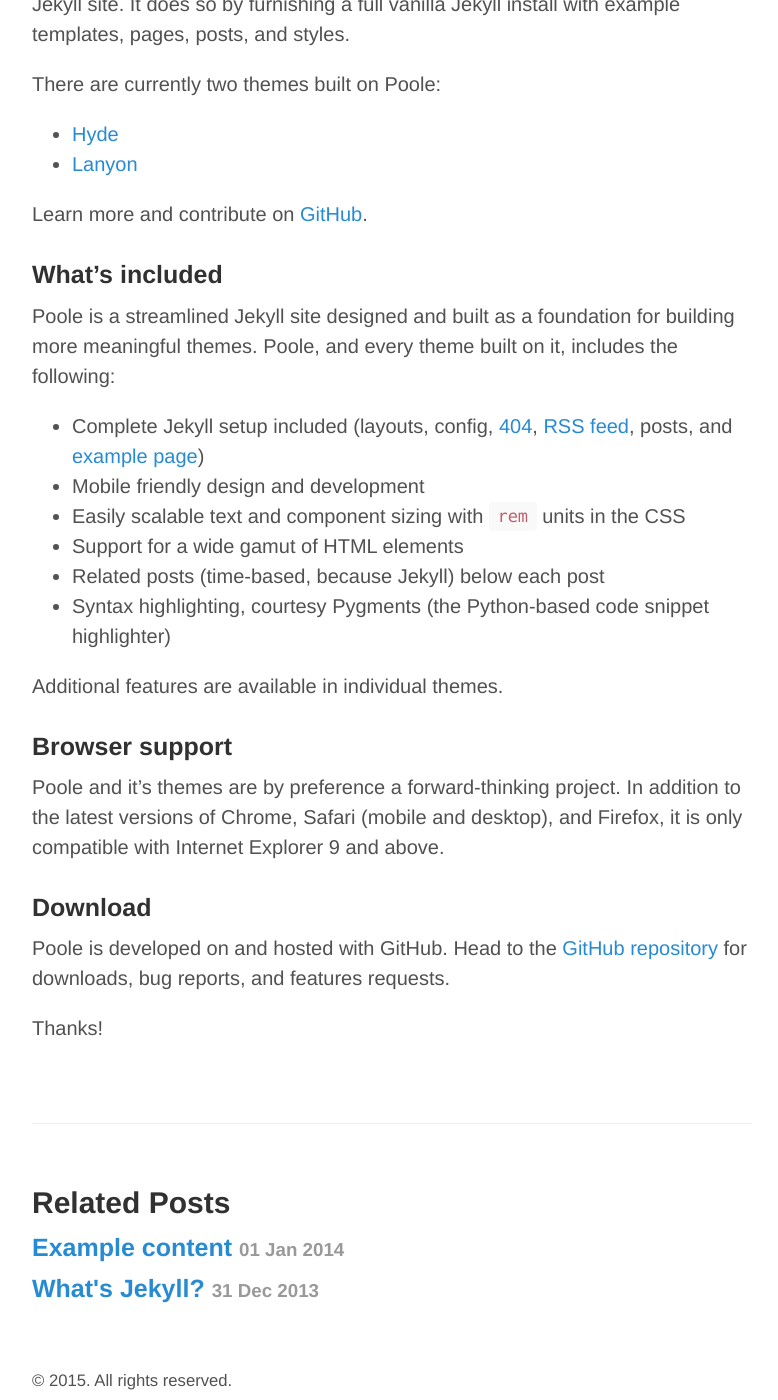
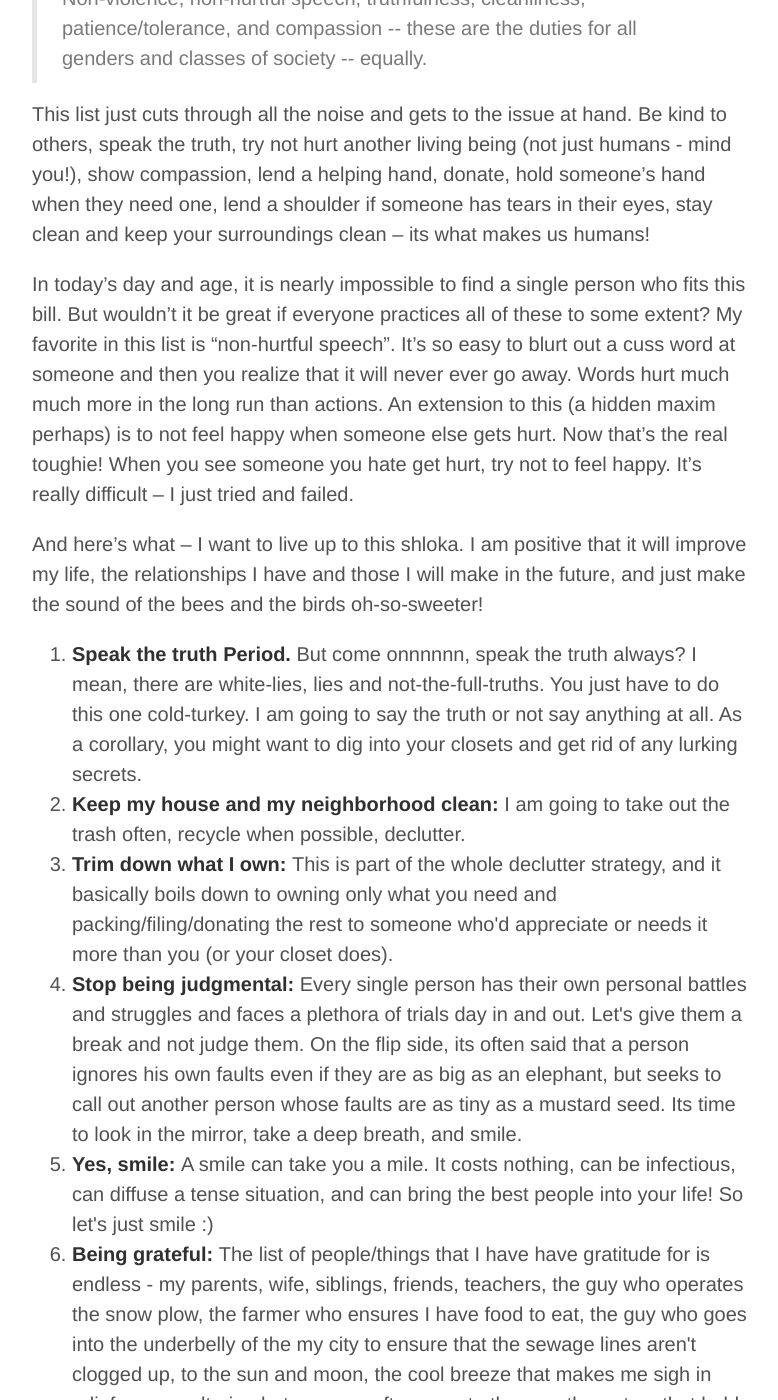
Before and after one commit to ponderingfish/ponderingfish.github.io, a Jekyll site: the page built from _posts/2014-01-02-introducing-poole.md, in a window 1280 px wide and 1400 px high, scrolled down 474 px. Shown: the whole window, without its empty margins (248-1026 px from the left). Built offline with Jekyll 4.4.1, drawn with Linux system fonts in a browser that asks for light colours; some of the changed text lies outside the part shown.

Commit message:
being human added

```diff
--- a/_posts/2014-01-02-introducing-poole.md
+++ b/_posts/2014-01-02-introducing-poole.md
@@ -1,40 +1,28 @@
 ---
 layout: post
-title: Introducing Poole
+title: Being human
 ---
+According to the <a href="http://sacred-texts.com/hin/gpu/index.htm" target="_blank">GaruDa puraNa</a> (an ancient Hindu text) :-
+<blockquote>
+ahiMsA sUnR^itA vANI satyashauche kShamA dayA |
+varNinAM li~NginAM chaiva sAmAnyo dharma uchyate || 1,213.22 ||
+</blockquote>
+This simple <a href="http://en.wikipedia.org/wiki/Shloka" target="_blank">shloka</a> captures the essence of a beautiful and simple lifestyle in two lines. Here's a rough English translation (help me if you can improve it) --
+<blockquote>
+Non-violence, non-hurtful speech, truthfulness, cleanliness, patience/tolerance, and compassion  -- these are the duties for all genders and classes of society -- equally.
+</blockquote>
 
-*The Strange Case of Dr. Jekyll and Mr. Hyde* tells the story of a lawyer investigating the connection of two persons, Dr. Henry Jekyll and Mr. Edward Hyde. Chief among the novel's supporting cast is a man by the name of Mr. Poole, Dr. Jekyll's loyal butler.
+This list just cuts through all the noise and gets to the issue at hand. Be kind to others, speak the truth, try not hurt another living being (not just humans - mind you!), show compassion, lend a helping hand, donate, hold someone's hand when they need one, lend a shoulder if someone has tears in their eyes, stay clean and keep your surroundings clean -- its what makes us humans!
 
------
+In today's day and age, it is nearly impossible to find a single person who fits this bill. But wouldn't it be great if everyone practices all of these to some extent? My favorite in this list is "non-hurtful speech". It's so easy to blurt out a cuss word at someone and then you realize that it will never ever go away. Words hurt much much more in the long run than actions. An extension to this (a hidden maxim perhaps) is to not feel happy when someone else gets hurt. Now that's the real toughie! When you see someone you hate get hurt, try not to feel happy. It's really difficult -- I just tried and failed.
 
-Poole is the butler for [Jekyll](http://jekyllrb.com), the static site generator. It's designed and developed by [@mdo](https://twitter.com/mdo) to provide a clear and concise foundational setup for any Jekyll site. It does so by furnishing a full vanilla Jekyll install with example templates, pages, posts, and styles.
-
-There are currently two themes built on Poole:
-
-* [Hyde](http://hyde.getpoole.com)
-* [Lanyon](http://lanyon.getpoole.com)
-
-Learn more and contribute on [GitHub](https://github.com/poole).
-
-### What's included
-
-Poole is a streamlined Jekyll site designed and built as a foundation for building more meaningful themes. Poole, and every theme built on it, includes the following:
-
-* Complete Jekyll setup included (layouts, config, [404](/404.html), [RSS feed](/atom.xml), posts, and [example page](/about))
-* Mobile friendly design and development
-* Easily scalable text and component sizing with `rem` units in the CSS
-* Support for a wide gamut of HTML elements
-* Related posts (time-based, because Jekyll) below each post
-* Syntax highlighting, courtesy Pygments (the Python-based code snippet highlighter)
-
-Additional features are available in individual themes.
-
-### Browser support
-
-Poole and it's themes are by preference a forward-thinking project. In addition to the latest versions of Chrome, Safari (mobile and desktop), and Firefox, it is only compatible with Internet Explorer 9 and above.
-
-### Download
-
-Poole is developed on and hosted with GitHub. Head to the <a href="https://github.com/poole/poole">GitHub repository</a> for downloads, bug reports, and features requests.
-
-Thanks!
+And here's what -- I want to live up to this shloka. I am positive that it will improve my life, the relationships I have and those I will make in the future, and just make the sound of the bees and the birds oh-so-sweeter!
+<ol>
+	<li><strong>Speak the truth Period.</strong> But come onnnnnn, speak the truth always? I mean, there are white-lies, lies and not-the-full-truths. You just have to do this one cold-turkey. I am going to say the truth or not say anything at all. As a corollary, you might want to dig into your closets and get rid of any lurking secrets.</li>
+	<li><strong>Keep my house and my neighborhood clean:</strong> I am going to take out the trash often, recycle when possible, declutter.</li>
+	<li><strong>Trim down what I own: </strong>This is part of the whole declutter strategy, and it basically boils down to owning only what you need and packing/filing/donating the rest to someone who'd appreciate or needs it more than you (or your closet does).</li>
+	<li><strong>Stop being judgmental: </strong>Every single person has their own personal battles and struggles and faces a plethora of trials day in and out. Let's give them a break and not judge them. On the flip side, its often said that a person ignores his own faults even if they are as big as an elephant, but seeks to call out another person whose faults are as tiny as a mustard seed. Its time to look in the mirror, take a deep breath, and smile.</li>
+	<li><strong>Yes, smile: </strong>A smile can take you a mile. It costs nothing, can be infectious, can diffuse a tense situation, and can bring the best people into your life! So let's just smile :)</li>
+	<li><strong>Being grateful: </strong>The list of people/things that I have have gratitude for is endless - my parents, wife, siblings, friends, teachers, the guy who operates the snow plow, the farmer who ensures I have food to eat, the guy who goes into the underbelly of the my city to ensure that the sewage lines aren't clogged up, to the sun and moon, the cool breeze that makes me sigh in relief on a sweltering hot summer afternoon, to the countless stars that hold me in rapture every night and will continue to do so for as long as I will live.</li>
+</ol>
+Okay, enough about me -- what do you pledge to do to make your life and the lives of others around you, better? Share and be an inspiration :)
```
